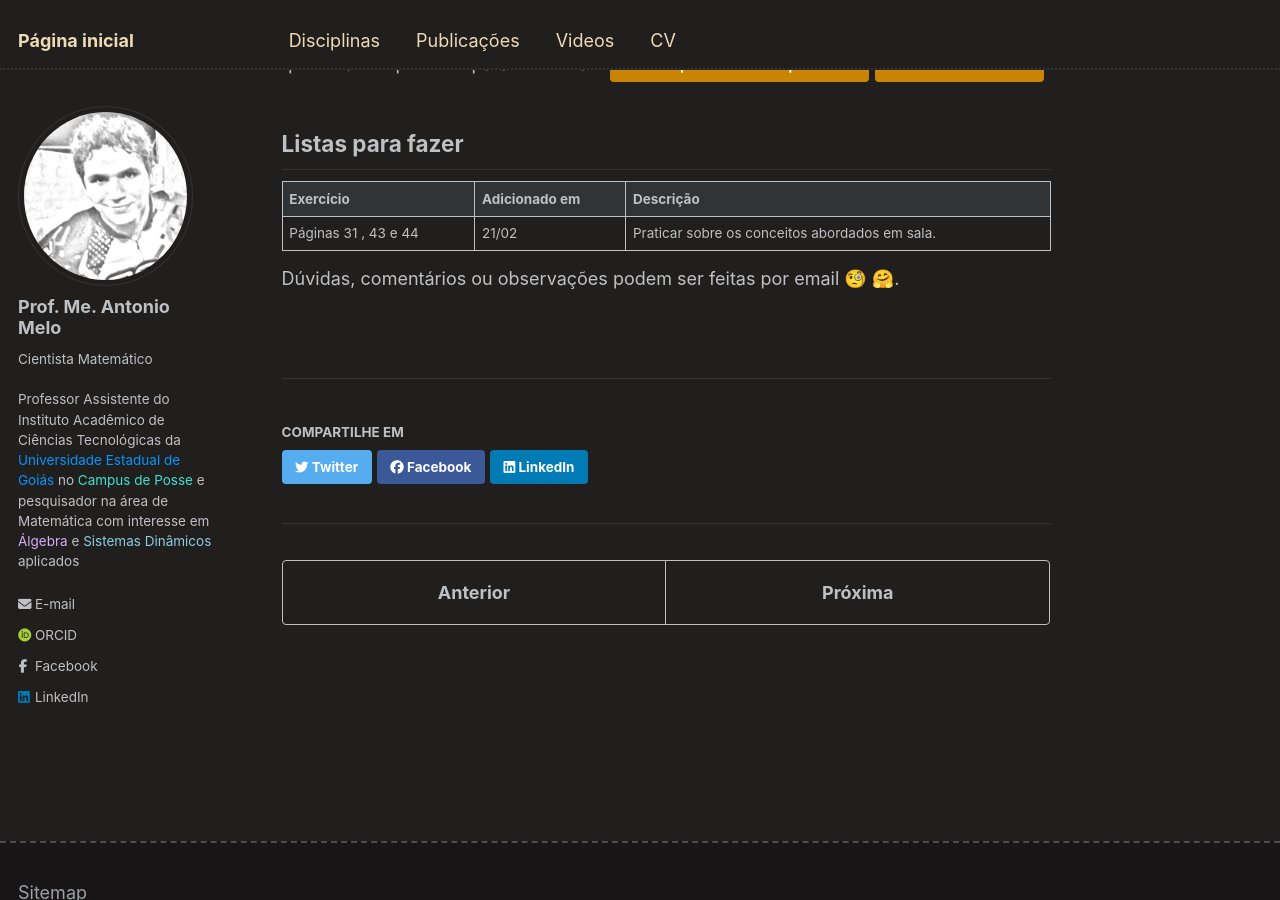
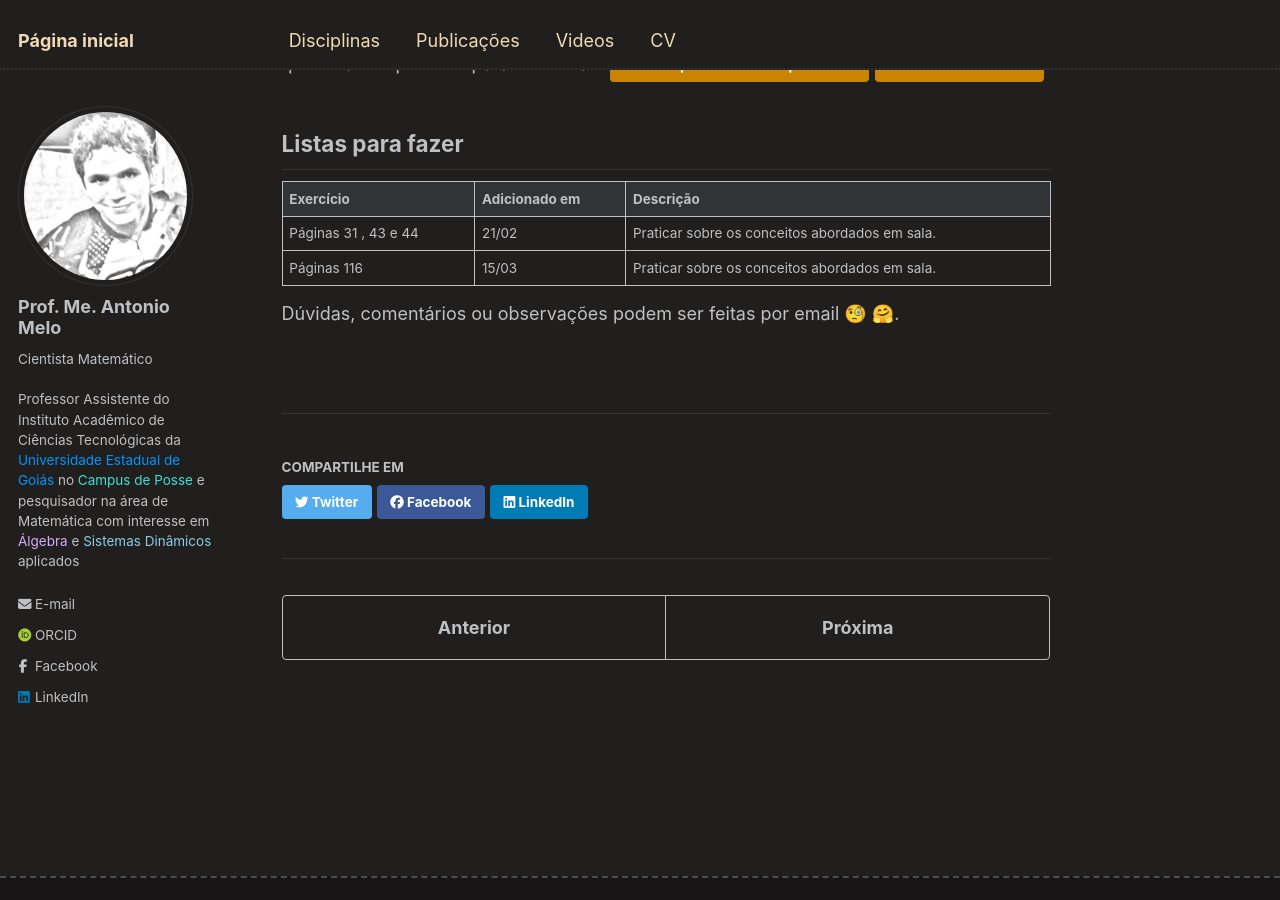
Before and after one commit to antmelo/antmelo.github.io, a Jekyll site: the page built from _teaching/2025-1-sistemas.md, in a window 1280 px wide and 900 px high, scrolled down 1142 px. Built offline with Jekyll 4.4.1, drawn with Linux system fonts in a browser that asks for light colours; some web fonts are replaced.

Commit message:
Update 2025-1-sistemas.md

```diff
--- a/_teaching/2025-1-sistemas.md
+++ b/_teaching/2025-1-sistemas.md
@@ -39,5 +39,6 @@ que estão disponíveis para Download: [Livro Arquitetura de Computadores](https
 | Exercício           | Adicionado em   |              Descrição                                                |
 | -------------      | --------------- | ------------------------------------------------------------------- |
 | Páginas 31 , 43 e 44 | 21/02   | Praticar sobre os conceitos abordados em sala.   |
+| Páginas 116 | 15/03   | Praticar sobre os conceitos abordados em sala.   |
 
    Dúvidas, comentários ou observações podem ser feitas por email &#129488; &#129303;.
```
